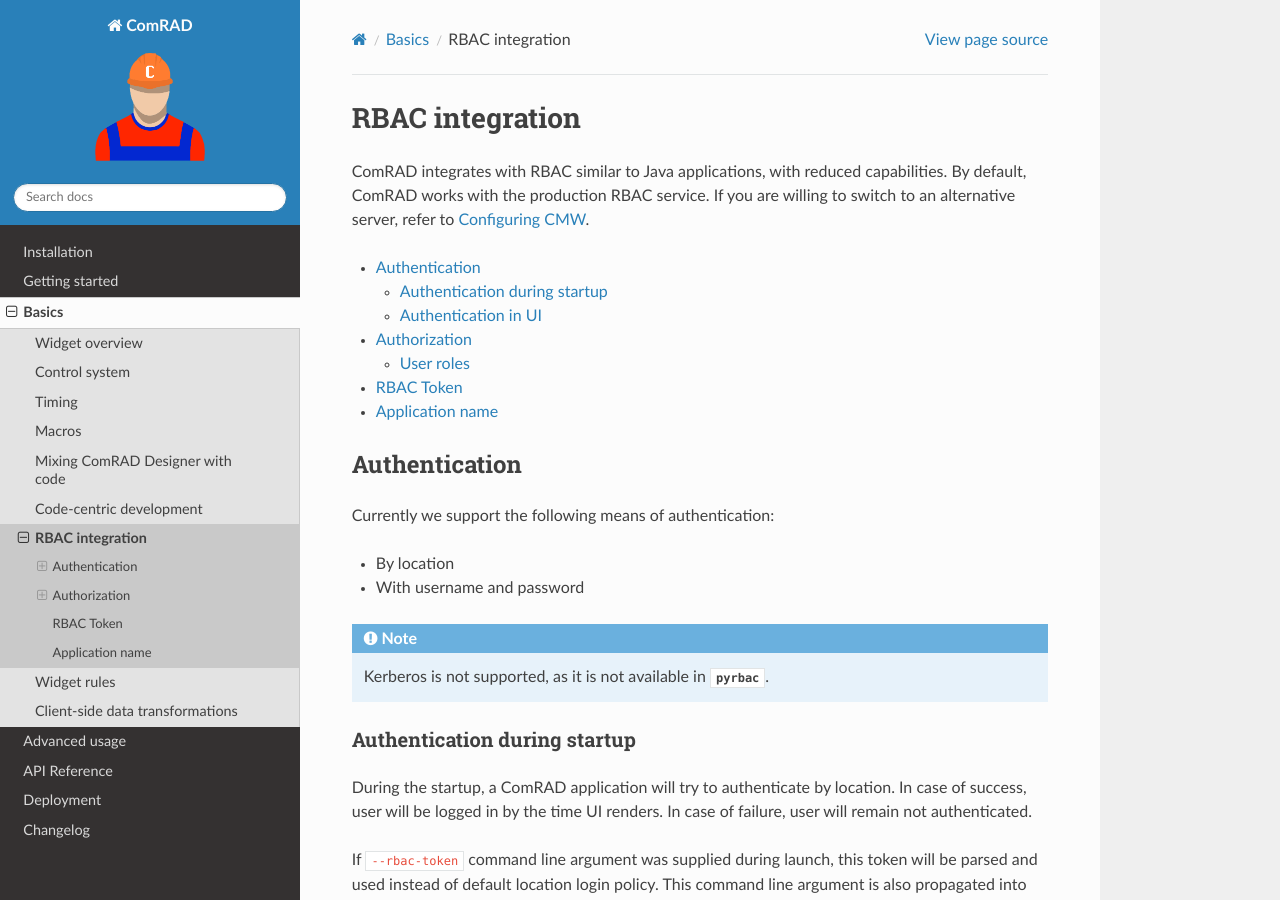
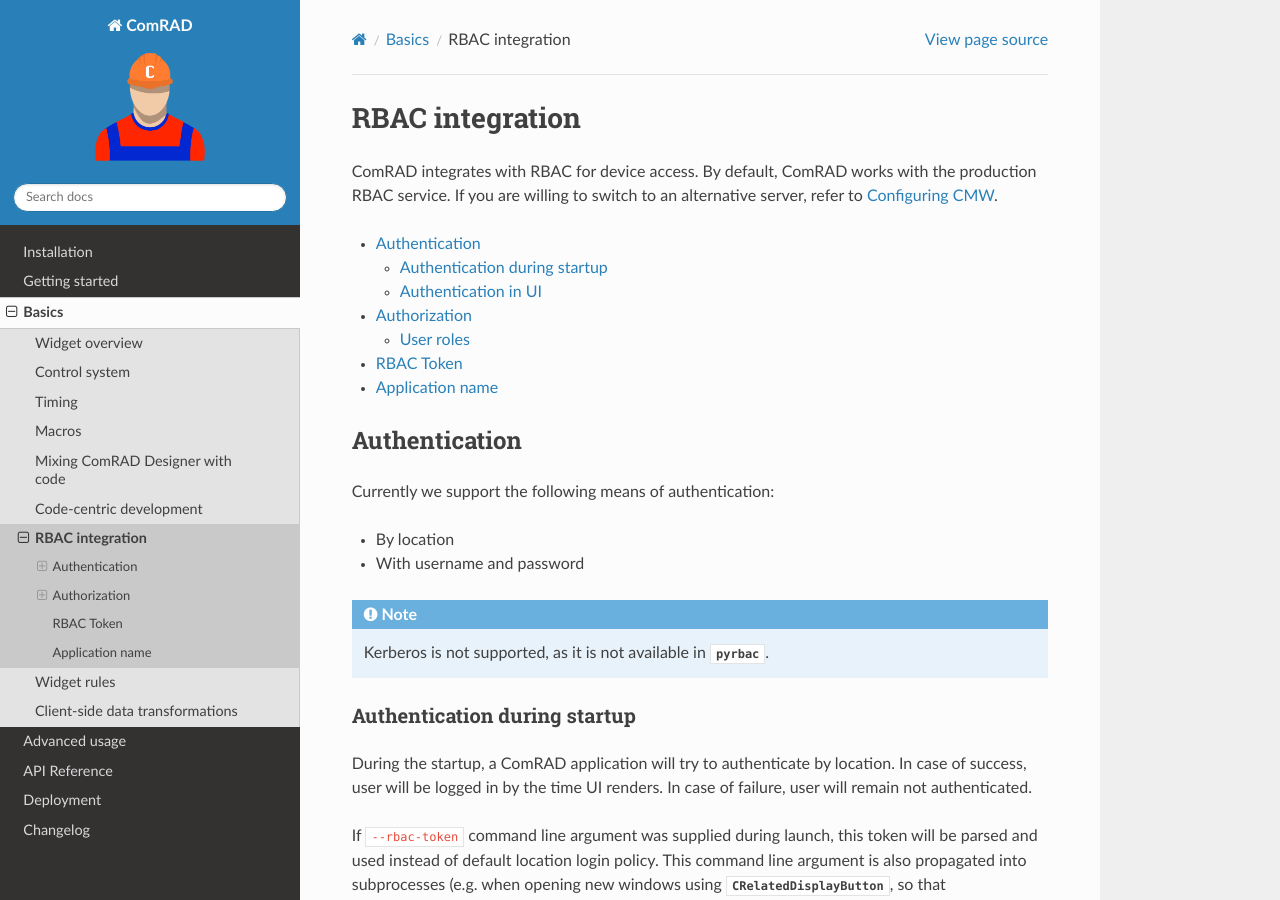
Before and after one commit to jfpatrick/accsoft-gui-rad-comrad, a Sphinx documentation site: the page built from docs/basic/rbac.rst, in a window 1280 px wide and 900 px high. Built offline with Sphinx 7.4.7 and the Read the Docs theme 2.0.0, drawn with Linux system fonts in a browser that asks for light colours; the version number could not be read and is left out.

Commit message:
Update a sentence in RBAC docs

```diff
--- a/docs/basic/rbac.rst
+++ b/docs/basic/rbac.rst
@@ -1,7 +1,7 @@
 RBAC integration
 ================
 
-ComRAD integrates with RBAC similar to Java applications, with reduced capabilities. By default, ComRAD works with
+ComRAD integrates with RBAC for device access. By default, ComRAD works with
 the production RBAC service. If you are willing to switch to an alternative server, refer to :doc:`../advanced/cmw`.
 
 - `Authentication`_
```
